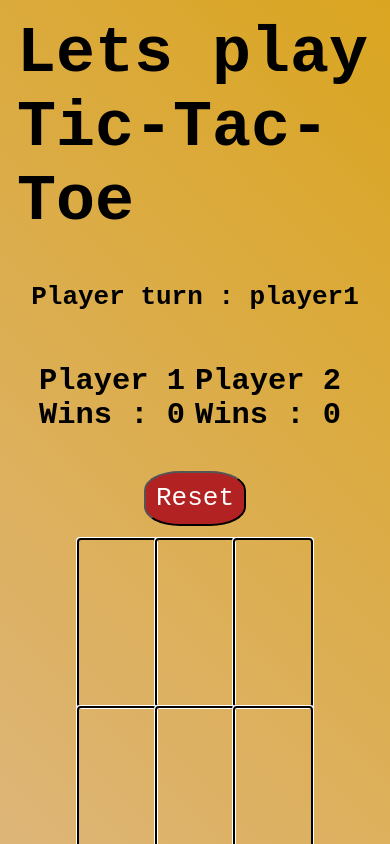
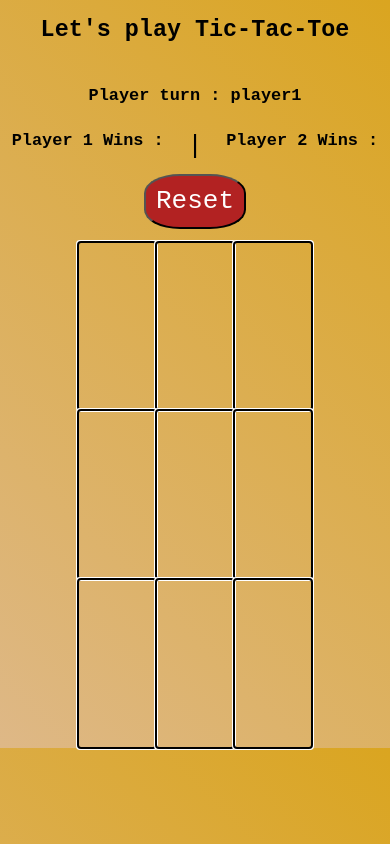
Before and after one commit to Zoro-chi/TOP-tictactoe, a plain HTML site: page index.html in a window 390 px wide. Both pictures are taken after a click on the button "Reset". Shown: the top 844 px of the page. Drawn offline with Linux system fonts and the light colour scheme.

Commit message:
added wins counter

```diff
--- a/index.html
+++ b/index.html
@@ -9,18 +9,19 @@
 </head>
 <body>
     <header id="header">
-        <h1>Lets play Tic-Tac-Toe</h1>
+        <h1>Let's play Tic-Tac-Toe</h1>
     </header>
 
     <section id="main-page">
         <h2>Player turn : <span class="turn"> </span></h2>
         <aside id="info">
             <div class="player1">
-                <h3>Player 1 Wins : <span class="p1wins"> 0 </span> </h3>
+                <h3>Player 1 Wins : <span class="p1wins">  </span> </h3>
                 </div>
             </div>
+            <span>|</span>
             <div class="player2">
-                    <h3>Player 2 Wins : <span class="p2wins"> 0 </span></h3>
+                    <h3>Player 2 Wins : <span class="p2wins">  </span></h3>
                 </div>
             </div>
         </aside>
--- a/main.js
+++ b/main.js
@@ -30,8 +30,9 @@ function Player(name, mark){
 
 const game = (() => {
     const gameBoardArr = gameBoard.gameBoardArr
-    let player1Wins = document.querySelector(".p1wins").textContent
-    let player2Wins = document.querySelector(".p2wins").textContent
+    let player1Wins = document.querySelector(".p1wins")
+    let player2Wins = document.querySelector(".p2wins")
+    let winningPlayer;
 
 
     const reset = () =>{
@@ -41,36 +42,59 @@ const game = (() => {
         turn.innerText = `${currentPlayer.name}`
         turn.style.backgroundColor = ""
     }
-    resetbtn.addEventListener("click", reset)
+    const hardReset = () =>{
+        gameBoard.spaces = [null, null, null, null, null, null, null, null, null]
+        gameBoardArr.forEach(pos => pos.innerText = "")
+        currentPlayer = player1
+        turn.innerText = `${currentPlayer.name}`
+        turn.style.backgroundColor = ""
+        player1Wins.innerText = ""
+        player2Wins.innerText = ""
+
+    }
+    resetbtn.addEventListener("click", hardReset)
 
     const posclicked = (event) => {
         const id = event.target.dataset.position
         const playerHasWon = () =>{
             if (gameBoard.spaces[0] === currentPlayer.mark) {
                 if (gameBoard.spaces[1] == currentPlayer.mark && gameBoard.spaces[2] == currentPlayer.mark){
+                    winningPlayer = currentPlayer.name
                     return turn.innerText = `${currentPlayer.name} wins up top`
                 }
                 if (gameBoard.spaces[3] == currentPlayer.mark && gameBoard.spaces[6] == currentPlayer.mark){
+                    winningPlayer = currentPlayer.name
                     return turn.innerText = `${currentPlayer.name} wins on the left`
                 }
                 if (gameBoard.spaces[4] == currentPlayer.mark && gameBoard.spaces[8] == currentPlayer.mark){
+                    winningPlayer = currentPlayer.name
                     return turn.innerText = `${currentPlayer.name} wins diagonally`
                 }
             }
             if (gameBoard.spaces[8] === currentPlayer.mark){
                 if (gameBoard.spaces[2] == currentPlayer.mark && gameBoard.spaces[5] == currentPlayer.mark){
+                    winningPlayer = currentPlayer.name
                     return turn.innerText = `${currentPlayer.name} wins on the right`
                 }
                 if (gameBoard.spaces[6] == currentPlayer.mark && gameBoard.spaces[7] == currentPlayer.mark){
+                    winningPlayer = currentPlayer.name
                     return turn.innerText = `${currentPlayer.name} wins on the bottom`
                 }
             }
             if (gameBoard.spaces[4] === currentPlayer.mark) {
                 if (gameBoard.spaces[3] == currentPlayer.mark && gameBoard.spaces[5] == currentPlayer.mark){
+                    winningPlayer = currentPlayer.name
                     return turn.innerText = `${currentPlayer.name} wins in the middle`
                 }
                 if (gameBoard.spaces[1] == currentPlayer.mark && gameBoard.spaces[7] == currentPlayer.mark){
+                    winningPlayer = currentPlayer.name
                     return turn.innerText = `${currentPlayer.name} wins in the middle`
+                }
+            }
+            if (gameBoard.spaces[2] === currentPlayer.mark) {
+                if (gameBoard.spaces[4] == currentPlayer.mark && gameBoard.spaces[6] == currentPlayer.mark){
+                    winningPlayer = currentPlayer.name
+                    return turn.innerText = `${currentPlayer.name} wins diagonally`
                 }
             }
         }
@@ -79,7 +103,16 @@ const game = (() => {
             event.target.innerText = currentPlayer.mark
 
             if(playerHasWon()) {
+                winningPlayer = currentPlayer.name
+                if (winningPlayer === "player1"){
+                        player1Wins.innerText = Number(player1Wins.innerText) + 1
+                    }
+                if (winningPlayer === "player2"){
+                    player2Wins.innerText = Number(player2Wins.innerText) + 1
+                }
+                setTimeout(reset, 3000)
                 return turn.style.backgroundColor = "red"
+
             }
             currentPlayer = currentPlayer === player1 ? player2 : player1;
             turn.innerText = `${currentPlayer.name}`
--- a/styles.css
+++ b/styles.css
@@ -27,7 +27,7 @@ body{
 #info{
     display: flex;
     justify-content: space-around;
-    width: 80%;
+    width: 100%;
     font-size: 2rem;
     margin: 2rem 0rem;
 }
@@ -62,8 +62,9 @@ button:active{
     display: flex;
     justify-content: center;
     align-items: center;
-    font-size: 7rem;
+    font-size: 6rem;
     font-weight: 700;
+    font-family: cursive;
 }
 #game-board div:hover{
     cursor: crosshair;
@@ -105,3 +106,46 @@ button:active{
     grid-column: 3/4;
     grid-row: 3/4;
 }
+/* ------------------------------------ END GAME BOARD -----------------------------------*/
+
+@media screen and (max-width : 825px){
+    h1{
+        font-size: 4rem;
+    }
+}
+@media screen and (max-width : 665px){
+    h1{
+        font-size: 3rem;
+    }
+}
+@media screen and (max-width : 530px){
+    h1{
+        font-size: 1.8rem;
+    }
+    #main-page > h2{
+        font-size: 1.3rem;
+    }
+    h3{
+        font-size: 1.3rem;
+    }
+    #game-board div{
+        font-size: 4rem;
+    }
+}
+@media screen and (max-width : 425px) {
+    #info{
+        margin: 0;
+    }
+    h1{
+        font-size: 1.8rem;
+    }
+    #main-page > h2{
+        font-size: 1.3rem;
+    }
+    h3{
+        font-size: 1.3rem;
+    }
+    #game-board div{
+        font-size: 4rem;
+    }
+}
```
